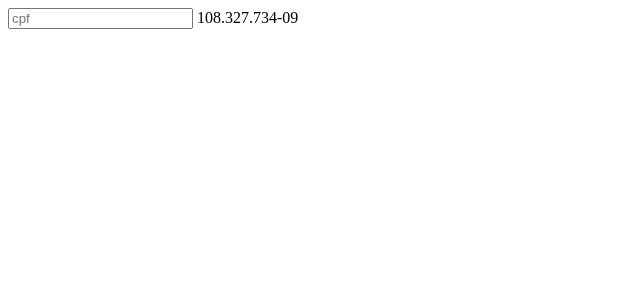
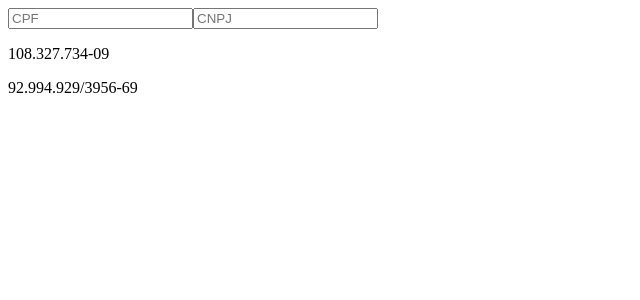
Before and after one commit to Onnion/mask, an Angular app: page / in a window 1280 px wide. Shown: the top 300 px of the page, without its empty margins (0-640 px from the left). Built offline with nearby package versions, Linux system fonts and the light colour scheme.

Commit message:
Corrections

```diff
--- a/src/app/app.component.html
+++ b/src/app/app.component.html
@@ -1,4 +1,7 @@
 
-<input type="text" placeholder="cpf" mask="999.999.999-99">
+<input type="text" placeholder="CPF" mask="CPF">
+<input type="text" placeholder="CNPJ" mask="CNPJ">
 
-{{name | cpf}}
+
+<p>{{cleanCpf | cpf}}</p>
+<p>{{cleanCnpj | cnpj}}</p>
--- a/src/app/app.component.ts
+++ b/src/app/app.component.ts
@@ -7,5 +7,6 @@ import { Component } from '@angular/core';
   styleUrls: ['./app.component.css']
 })
 export class AppComponent {
-  name:string = "10832773409"
+  cleanCpf:string = "10832773409"
+  cleanCnpj:string = "92994929395669"
 }
--- a/src/app/app.module.ts
+++ b/src/app/app.module.ts
@@ -4,13 +4,14 @@ import { NgModule } from '@angular/core';
 import { AppComponent } from './app.component';
 import { MaskDirective } from './shared/directives/mask.directive';
 import { FormsModule, ReactiveFormsModule } from '@angular/forms';
-import {CpfPipe} from './shared/pipes/cpf.pipe'
+import {CpfPipe, CnpjPipe} from './shared/pipes/index'
 
 @NgModule({
   declarations: [
     AppComponent,
     MaskDirective,
-    CpfPipe
+    CpfPipe,
+    CnpjPipe
   ],
   imports: [
     BrowserModule,
--- a/src/app/shared/directives/mask.directive.ts
+++ b/src/app/shared/directives/mask.directive.ts
@@ -18,29 +18,45 @@ export class MaskDirective implements ControlValueAccessor {
   onTouched: any;
   onChange: any;
 
-  @Input('mask') mask: string;
+  @Input('mask') type: string;
+
+  private CPF_MASK = "999.999.999-99"
+  private CNPJ_MASK = "99.999.999/9999-99"
 
   writeValue(value: any): void {}
   registerOnChange(fn: any): void {this.onChange = fn;}
   registerOnTouched(fn: any): void {this.onTouched = fn;}
 
+
+
   @HostListener('keyup', ['$event'])
   onKeyup($event: any) {
-
     // retorna caso pressionado backspace
     if ($event.keyCode === 8) {
       return;
     }else{
-      $event.target.value = mask($event.target.value, this.mask)
+      $event.target.value = mask($event.target.value, this.maskType())
     }
-
   }
-
   @HostListener('blur', ['$event'])
   onBlur($event: any) {
-    if ($event.target.value.length === this.mask.length) {
+    if ($event.target.value.length === this.maskType().length) {
       return;
     }
     $event.target.value = '';
   }
+
+
+
+
+
+  private maskType(){
+    switch(this.type){
+      case 'CPF':
+        return this.CPF_MASK
+      case 'CNPJ':
+        return this.CNPJ_MASK
+    }
+  }
+
 }
--- /dev/null
+++ b/src/app/shared/pipes/cnpj.pipe.ts
@@ -0,0 +1,14 @@
+import { Pipe, PipeTransform } from '@angular/core';
+import {mask} from '../utils/mask'
+
+@Pipe({
+  name: 'cnpj'
+})
+export class CnpjPipe implements PipeTransform {
+  mask: string = "99.999.999/9999-99"
+
+  transform(value: any, args?: any): any {
+    return mask(value, this.mask);
+  }
+
+}
--- /dev/null
+++ b/src/app/shared/pipes/index.ts
@@ -0,0 +1,2 @@
+export {CpfPipe} from './cpf.pipe';
+export {CnpjPipe} from './cnpj.pipe';
```
